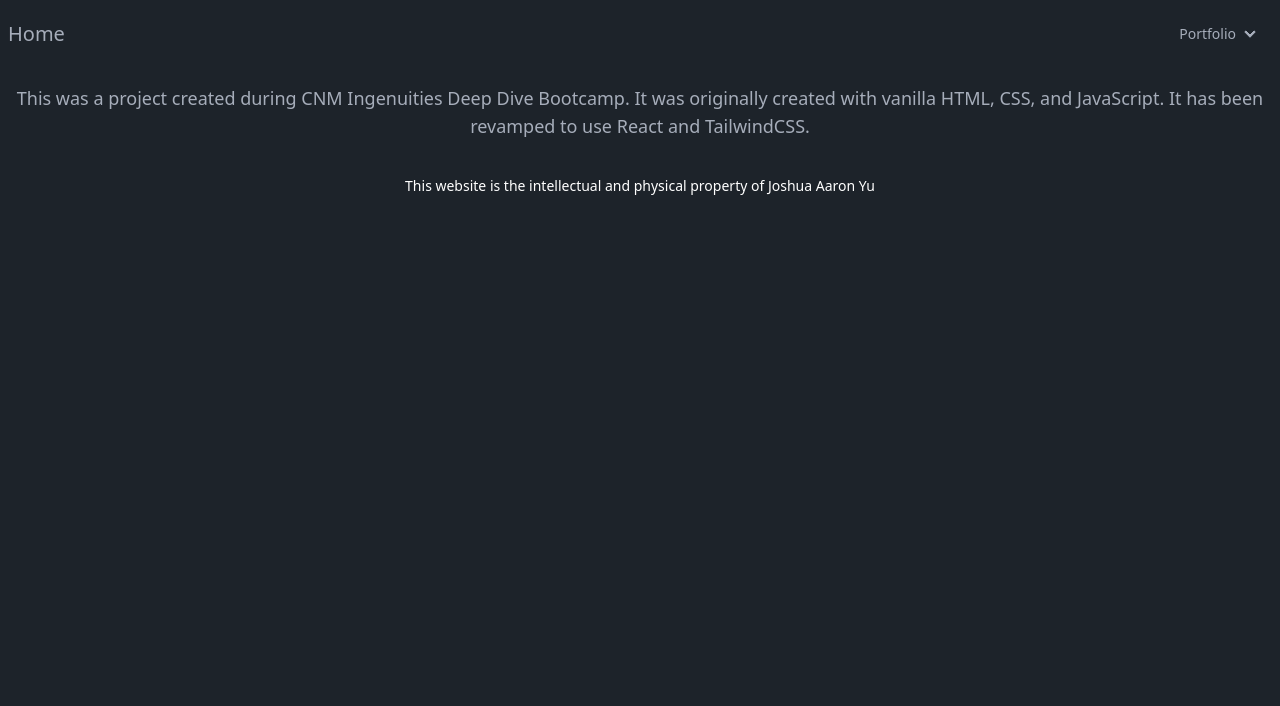
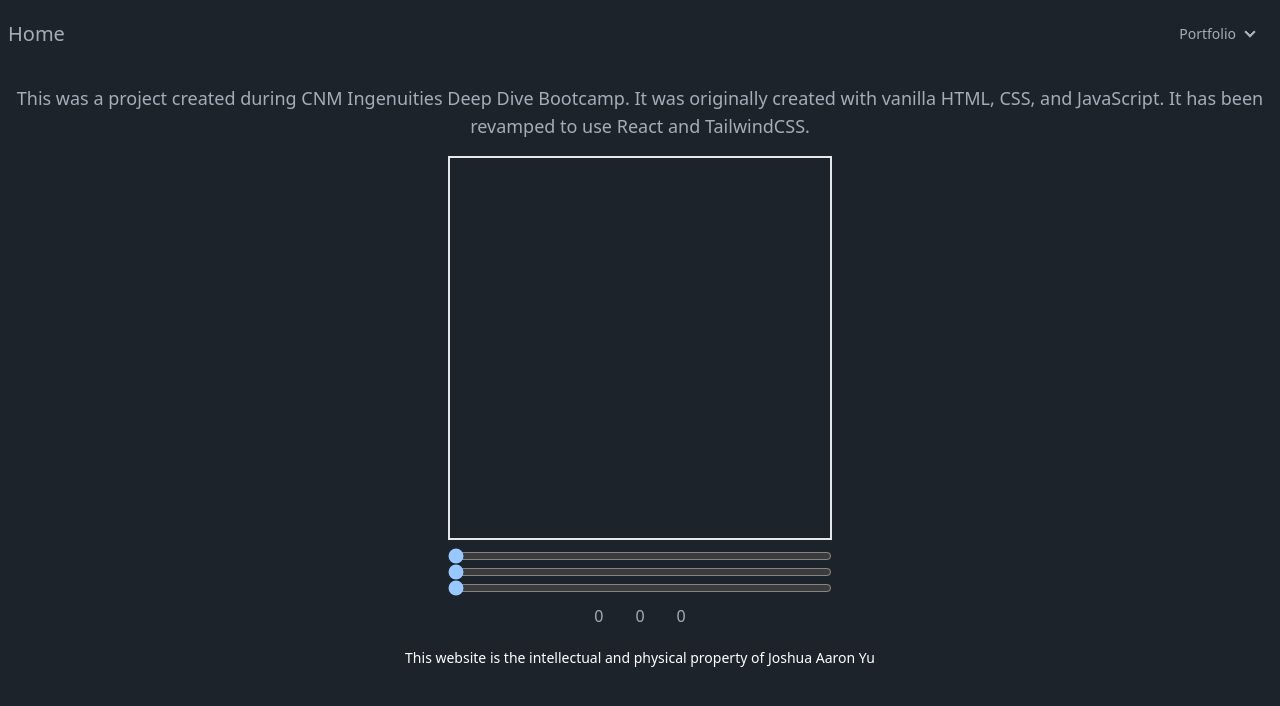
Before and after one commit to JoshuaYu2023/personal-website, a Next.js app in the folder frontend/: page /color-picker in a window 1280 px wide. Shown: the top 706 px of the page. Built offline with nearby package versions, Linux system fonts and the light colour scheme; what tailwindcss-animated would draw is missing.

Commit message:
add color wheel component

```diff
--- a/frontend/src/app/color-picker/components/ColorWheel.tsx
+++ b/frontend/src/app/color-picker/components/ColorWheel.tsx
@@ -1,9 +1,68 @@
+import React, {useState} from 'react';
+
 export function ColorWheel() {
+    const [red, setRed] = useState(0)
+    const [green, setGreen] = useState(0)
+    const [blue, setBlue] = useState(0)
+
+    const setElementBGColor = () => {
+        const colorBox = document.getElementById("color-box")
+        // @ts-ignore
+        colorBox.style.backgroundColor = `rgb(${red}, ${green}, ${blue})`
+    };
+
+    const setDisplayValues = () => {
+        const redVal = document.getElementById("redVal")
+        const greenVal = document.getElementById("greenVal")
+        const blueVal = document.getElementById("blueVal")
+
+        // @ts-ignore
+        redVal.innerText = red
+        // @ts-ignore
+        greenVal.innerText = green
+        // @ts-ignore
+        blueVal.innerText = blue
+    };
+
+    const handleColorChange = (e: any) => {
+        const target = e.target
+        const value = parseInt(target.value, 10)
+        const name = target.name
+
+        switch (name) {
+            case 'red':
+                setRed(value)
+                break
+            case 'green':
+                setGreen(value)
+                break
+            case 'blue':
+                setBlue(value)
+                break
+            default:
+                break
+        }
+
+        setElementBGColor()
+        setDisplayValues()
+    }
+
     return (
-        <section>
+        <div className={'grid justify-items-center mx-auto'}>
+            <div id="color-box" className={'w-96 h-96 border-2'}></div>
+            <div className={'grid justify-items-center mx-auto my-2'}>
+                <input type="range" min="0" max="255" className="w-96" name="red" value={red}
+                       onChange={handleColorChange}/>
+                <input type="range" min="0" max="255" className="w-96" name="green" value={green}
+                       onChange={handleColorChange}/>
+                <input type="range" min="0" max="255" className="w-96" name="blue" value={blue}
+                       onChange={handleColorChange}/>
+            </div>
             <div>
-
+                <span className={'m-4'} id="redVal">{red}</span>
+                <span className={'m-4'} id="greenVal">{green}</span>
+                <span className={'m-4'} id="blueVal">{blue}</span>
             </div>
-        </section>
+        </div>
     )
 }
```
